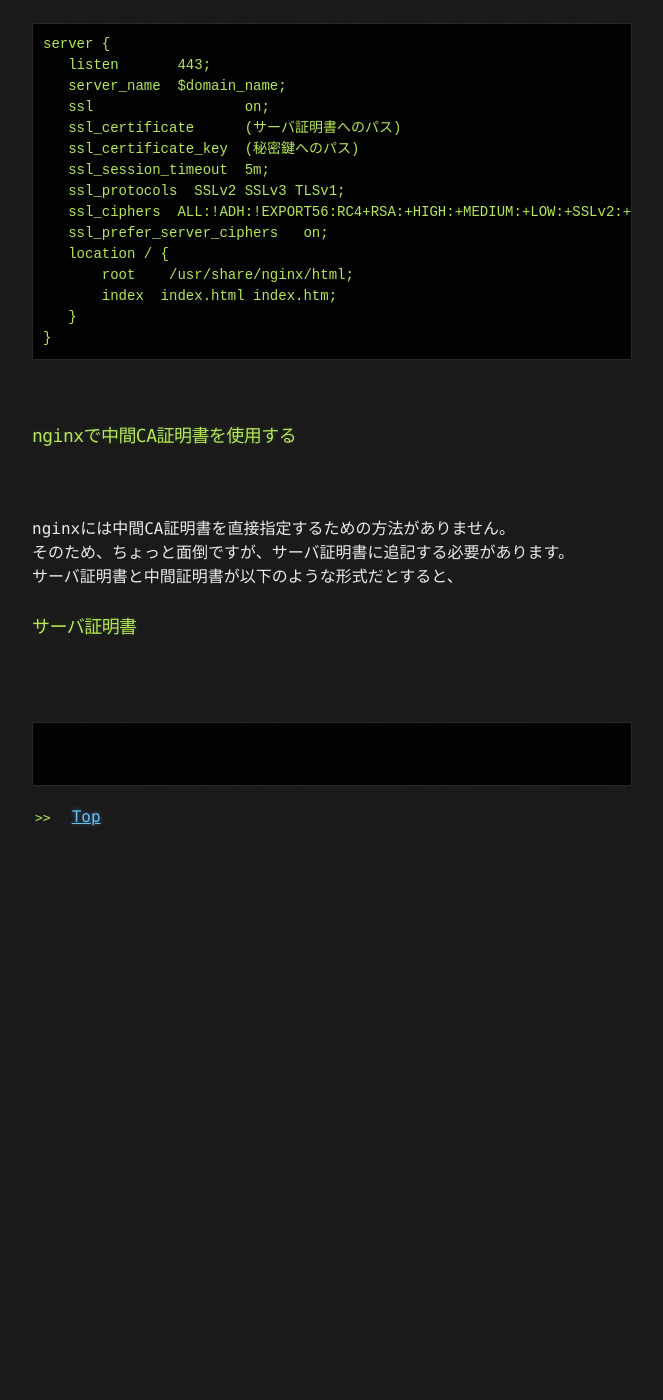
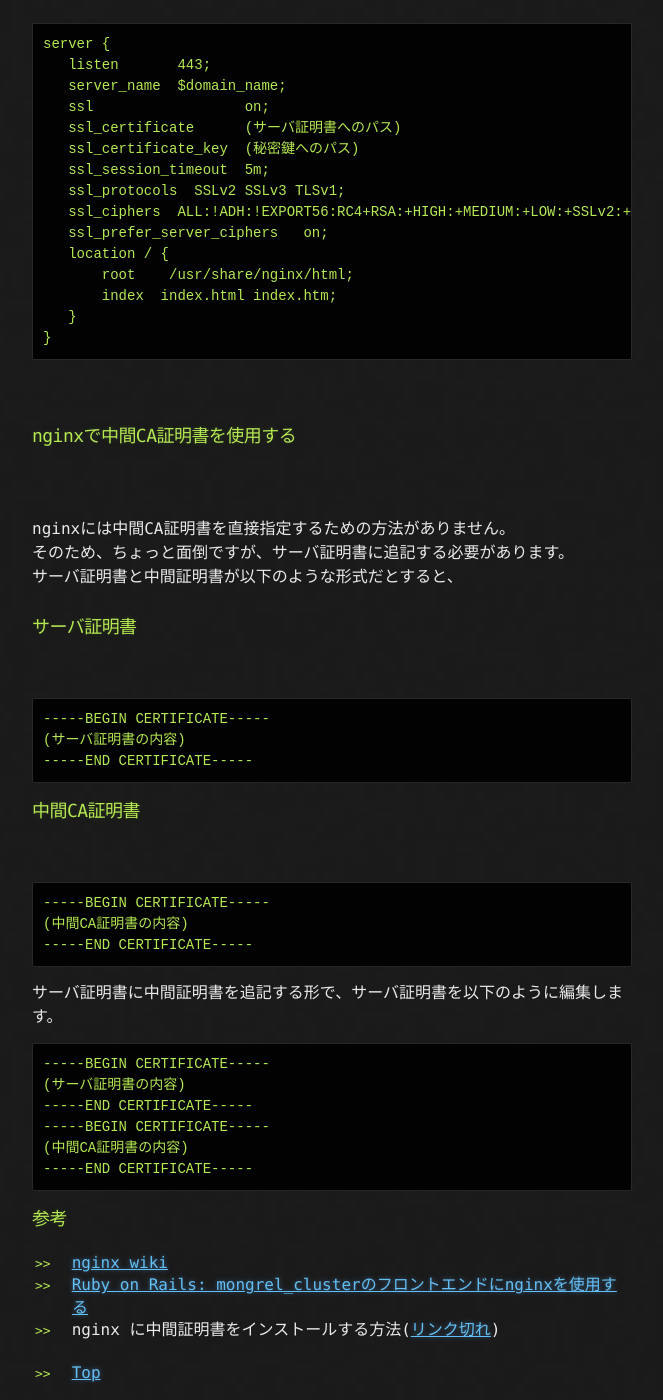
Before and after one commit to unoh/unoh.github.com, a Jekyll site: the page built from _posts/2009-08-18-tips_for_nginx.html, in a window 1280 px wide and 1400 px high, scrolled down 4739 px. Shown: the whole window, without its empty margins (308-971 px from the left). Built offline with Jekyll 4.4.1, drawn with Linux system fonts in a browser that asks for light colours; before the commit the page ends 5583 px from its top, so only the background shows below that.

Commit message:
recovery missing contents

```diff
--- a/_posts/2009-08-18-tips_for_nginx.html
+++ b/_posts/2009-08-18-tips_for_nginx.html
@@ -177,5 +177,30 @@
 サーバ証明書と中間証明書が以下のような形式だとすると、<br />
 <br />
 <h3>サーバ証明書</h3><br />
-<br />
 <pre class="code">
+-----BEGIN CERTIFICATE-----
+(サーバ証明書の内容)
+-----END CERTIFICATE-----
+</pre>
+<h3>中間CA証明書</h3><br />
+<pre class="code">
+-----BEGIN CERTIFICATE-----
+(中間CA証明書の内容)
+-----END CERTIFICATE-----
+</pre>
+サーバ証明書に中間証明書を追記する形で、サーバ証明書を以下のように編集します。
+<pre class="code">
+-----BEGIN CERTIFICATE-----
+(サーバ証明書の内容)
+-----END CERTIFICATE-----
+-----BEGIN CERTIFICATE-----
+(中間CA証明書の内容)
+-----END CERTIFICATE-----
+</pre>
+<h3>参考</h3>
+
+<ul>
+<li><a href="http://wiki.nginx.org/Main">nginx wiki</a></li>
+<li><a href="http://unoh.github.com/2008/02/06/ruby_on_rails_mongrel_cluster.html">Ruby on Rails: mongrel_clusterのフロントエンドにnginxを使用する</a></li>
+<li>nginx に中間証明書をインストールする方法(<a href="http://jp.globalsign.com/support/index.php?sid=230898&lang=ja&action=artikel&cat=12&id=400&artlang=ja&highlight=cacert">リンク切れ</a>)</li>
+</ul>
```
